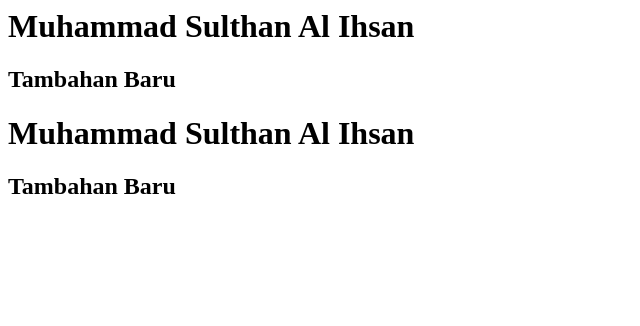
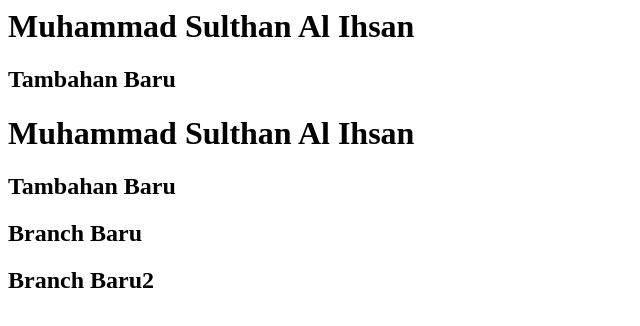
Before and after one commit to sulthanalihsan/tutorial, a plain HTML site: page index.html in a window 1280 px wide. Shown: the whole page, without its empty margins (0-640 px from the left). Drawn offline with Linux system fonts and the light colour scheme.

Commit message:
branch baru2

```diff
--- a/index.html
+++ b/index.html
@@ -2,3 +2,5 @@
 <h2>Tambahan Baru</h2>
 <h1>Muhammad Sulthan Al Ihsan</h1>
 <h2>Tambahan Baru</h2>
+<h2>Branch Baru</h2>
+<h2>Branch Baru2</h2>
```
